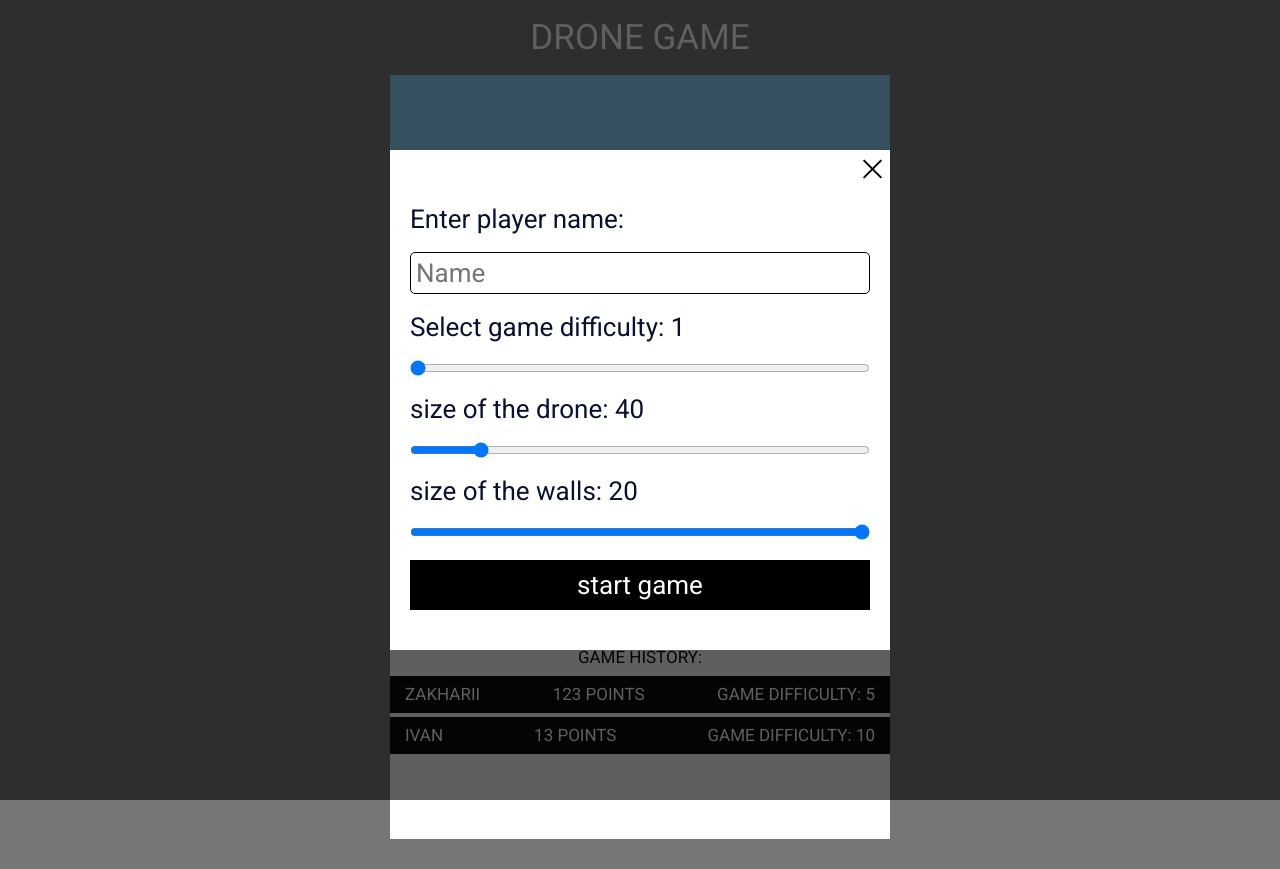
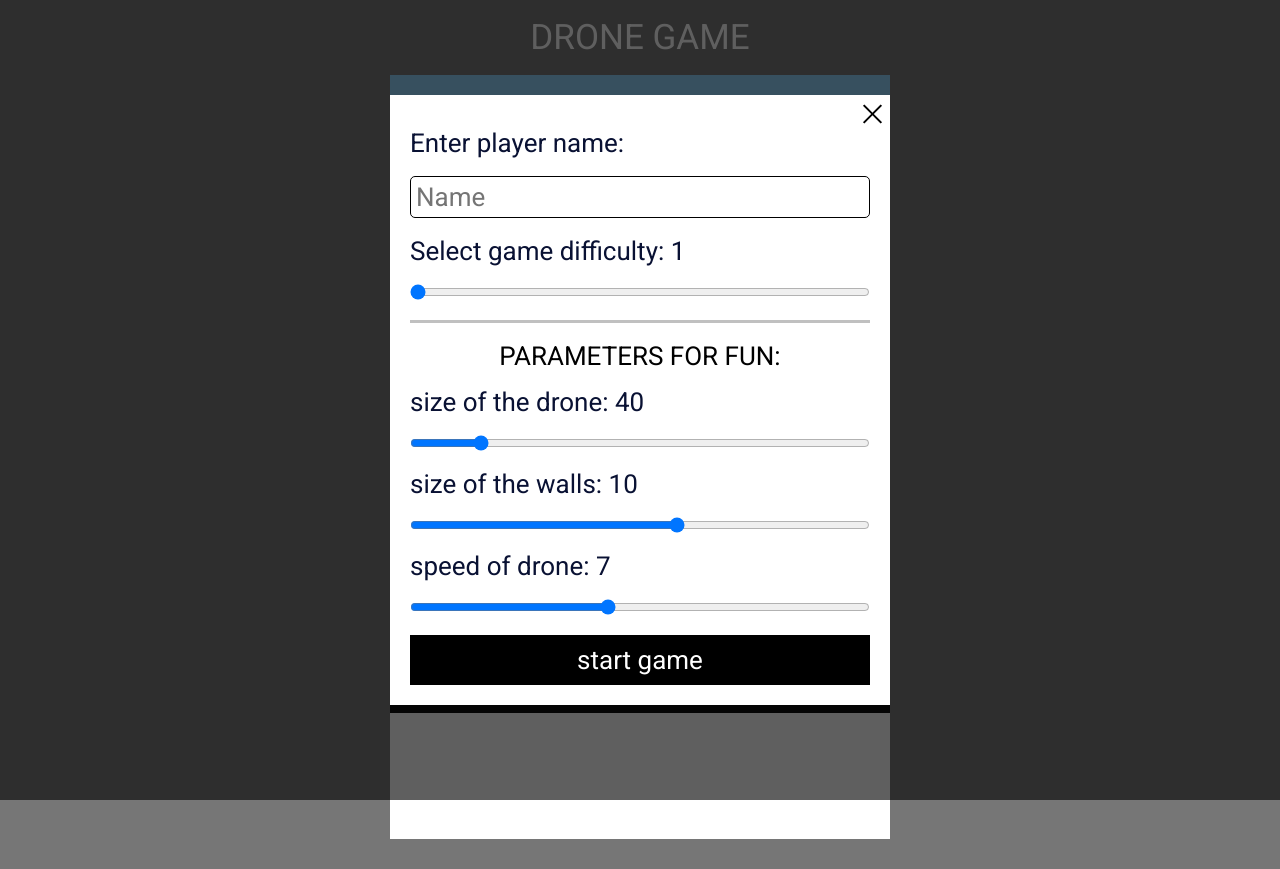
Before and after one commit to chealbee/testt, a React (Vite) app: page / in a window 1280 px wide. Both pictures are taken after a click on the button "START". Built offline with nearby package versions, Linux system fonts and the light colour scheme.

Commit message:
топорна версія 1

```diff
--- a/src/App.tsx
+++ b/src/App.tsx
@@ -12,50 +12,54 @@ import { useDrone } from "./stores/Drone";
 import { useForm } from "./stores/Form";
 import { createWalls } from "./utils/wall/createWall";
 import renderGameStatus from "./components/game/gameStatus/GameStatus";
+import GameForm from "./components/game/form/GameForm";
+import { useGamehistory } from "./stores/GameHistoryStore";
 
 function App() {
   const timerId = useRef<number>();
-  const [wallHight, setWallHight] = useState(20);
+  const addGameHistory = useGamehistory((state) => state.addGameHistory);
   const [gameHight] = useState(500);
   const [gameStatus, setGameStatus] = useState<
     "goin" | "not started" | "loading" | "win" | "loss"
   >("not started");
   const [timer, setTimer] = useState(0);
-  const [speed, setSpeed] = useState(200);
+  const [speed, setSpeed] = useState(100);
   const [score, setScore] = useState(0);
 
   const [isFormValid, setIsFormValid] = useState<boolean>(true);
   const { handleCloseModal, handleOpenModal, isModalOpen } = useModal();
-  const { difficulty, name, setFormData } = useForm();
+  const formData = useForm((state) => state.formData);
   const { wallCoordinats, startGame, resetWallCoords } = useStartGame();
   const {
     dronePosition,
     droneOffsettoTop,
-    droneWidth,
     droneSize,
     moveDrone,
-    setDroneSize,
     setDronePosition,
   } = useDrone();
 
   // отримуєсо дані і статртуємо
   const startGameIfFormValid = async (e: FormEvent<HTMLFormElement>) => {
     e.preventDefault();
-    const isValid = !!name && !!difficulty;
-    setIsFormValid(isValid);
-
-    setGameStatus("loading");
-    setScore(0);
-    setSpeed(200);
-    setTimer(0);
-    handleCloseModal();
-    resetWallCoords();
-    startGame({ difficulty, name });
+    if (!formData.name || !formData.difficulty) {
+      setIsFormValid(false);
+    } else {
+      setIsFormValid(true);
+      setGameStatus("loading");
+      setScore(0);
+      setSpeed(100);
+      setTimer(0);
+      handleCloseModal();
+      resetWallCoords();
+      startGame({ difficulty: formData.difficulty, name: formData.name });
+    }
   };
 
   // стартуємо коли є достатньо стіни і ставим дрон
   useEffect(() => {
-    if (wallCoordinats.left.length == Math.ceil(gameHight / wallHight)) {
+    if (
+      wallCoordinats.left.length == Math.ceil(gameHight / formData.wallHight)
+    ) {
       setGameStatus("goin");
     }
     // ставимо дрон посеред печери якщо початок не по середині екрану
@@ -65,7 +69,7 @@ function App() {
   }, [
     gameHight,
     wallCoordinats.left,
-    wallHight,
+    formData,
     moveDrone,
     wallCoordinats.right,
     setDronePosition,
@@ -73,18 +77,18 @@ function App() {
 
   // перевіряємо чи не врізались в стіну
   const checkCollision = useCallback(() => {
-    if (gameStatus !== "goin") return;
+    if (gameStatus != "goin") return;
     // алгротним переврки простий ми перевіряємо при "кожному" рендері
     // чи координати країв дрона, ніс дрона та боки не дорівньоють або більші\менші координатам  стіни
     // також ми перевірямо чи координати дрона не більші або менші томущо при натискані ми рухаємо
     // томущо умовно задньої частини дрона 190px а стіни 189px і ми рухаємо на 5px в ліво при настику і отримуємо 185
 
     // ніс дрона
-    const topCoordsOfDroneByY = Math.floor(droneSize / wallHight);
+    const topCoordsOfDroneByY = Math.floor(droneSize / formData.wallHight);
 
     // задня бокова частина  (підходить для лівої і права)
     const leftOrRightCoordsOfDroneByY = Math.floor(
-      droneOffsettoTop / wallHight
+      droneOffsettoTop / formData.wallHight
     );
 
     // координати від середини дрона по x (задня(верхня) бокова частина)
@@ -95,8 +99,8 @@ function App() {
 
     // середня частина половини дрона по X (середня частина біку)
     const midleCoordsOfDroneByx = Math.floor(
-      (Math.floor(droneSize / wallHight) +
-        Math.floor(droneOffsettoTop / wallHight)) /
+      (Math.floor(droneSize / formData.wallHight) +
+        Math.floor(droneOffsettoTop / formData.wallHight)) /
         2
     );
 
@@ -137,14 +141,14 @@ function App() {
       "drone right side colibe right wall"
     );
   }, [
-    dronePosition,
+    gameStatus,
+    droneSize,
+    formData.wallHight,
     droneOffsettoTop,
-    droneSize,
-    gameStatus,
-    timer,
     wallCoordinats.left,
     wallCoordinats.right,
-    wallHight,
+    timer,
+    dronePosition,
   ]);
 
   // викликаємо перевірку чи не врізались
@@ -160,10 +164,10 @@ function App() {
 
       switch (event.key) {
         case "ArrowLeft":
-          moveDrone(-7);
+          moveDrone(-formData.droneSpeed);
           break;
         case "ArrowRight":
-          moveDrone(7);
+          moveDrone(formData.droneSpeed);
           break;
         case "ArrowDown":
           setSpeed((prev) => Math.max(20, prev - 10));
@@ -173,42 +177,55 @@ function App() {
           break;
       }
     },
-    [gameStatus, moveDrone, setSpeed]
+    [gameStatus, moveDrone, setSpeed, formData]
   );
 
   // рухаємо дрон
   useEffect(() => {
+    console.log("FFFF");
+
     window.addEventListener("keydown", handleKeyDown);
     return () => {
       window.removeEventListener("keydown", handleKeyDown);
     };
-  }, [gameStatus, handleKeyDown]);
+  }, [handleKeyDown]);
 
   // таймер
   useEffect(() => {
     if (gameStatus !== "goin") return;
 
     timerId.current = setInterval(() => {
-      setScore((prev) => Math.floor(prev + difficulty / (speed / 500)));
+      setScore((prev) =>
+        Math.floor(prev + formData.difficulty / (speed / 500))
+      );
       setTimer((prev) => prev + 1);
     }, speed);
 
     return () => {
       clearInterval(timerId.current);
     };
-  }, [gameStatus, speed, difficulty]);
+  }, [gameStatus, speed, formData]);
 
   // зупиняємо якщо все пролетіли (ми вигралм)
   useEffect(() => {
     if (
-      wallCoordinats.left.length > gameHight / wallHight &&
+      wallCoordinats.left.length > gameHight / formData.wallHight &&
       timer >= wallCoordinats.left.length
     ) {
       setGameStatus("win");
       clearInterval(timerId.current);
+      if (gameStatus !== "win")
+        addGameHistory(formData.name, score, formData.difficulty);
     }
-  }, [wallCoordinats.left, timer, gameHight, wallHight]);
-  // зупиняємо якщо все пролетіли (ми вигралм)
+  }, [
+    wallCoordinats.left,
+    timer,
+    gameHight,
+    formData,
+    addGameHistory,
+    score,
+    gameStatus,
+  ]);
 
   return (
     <>
@@ -219,12 +236,15 @@ function App() {
             {gameStatus === "goin" || gameStatus === "loss" ? (
               <svg width={500} height={500}>
                 <polyline
-                  points={createWalls(wallCoordinats, timer, wallHight)}
+                  points={createWalls(
+                    wallCoordinats,
+                    timer,
+                    formData.wallHight
+                  )}
                   fill="white"
                 />
                 <Drone
                   dronePosition={dronePosition}
-                  droneWidth={droneWidth}
                   droneSize={droneSize}
                   droneOffsettoTop={droneOffsettoTop}
                 />
@@ -232,7 +252,6 @@ function App() {
             ) : null}
             {renderGameStatus(gameStatus, score)}
           </div>
-          {/* переробити умовні відмалювання */}
           {gameStatus === "goin" && (
             <GameDataScreen
               score={score}
@@ -248,55 +267,12 @@ function App() {
         </div>
       </div>
       <Modal isOpen={isModalOpen} onClose={handleCloseModal}>
-        <form
-          className="gameStartingform"
-          onSubmit={(e) => startGameIfFormValid(e)}
-        >
-          {!isFormValid && <p className="errText">form unvalid</p>}
-          <p>Enter player name: {name}</p>
-          <input
-            type="text"
-            className="gameStartingform__input"
-            placeholder="Name"
-            value={name}
-            onChange={(e) => setFormData(e.target.value, difficulty)}
-          />
-          <p>Select game difficulty: {difficulty}</p>
-          <input
-            value={difficulty}
-            onChange={(e) => setFormData(name, +e.target.value)}
-            type="range"
-            max={10}
-            min={1}
-            defaultValue={1}
-            step={1}
-            placeholder="enter name"
-          />
-          <p>size of the drone: {droneSize}</p>
-          <input
-            value={droneSize}
-            onChange={(e) => setDroneSize(+e.target.value)}
-            type="range"
-            max={100}
-            min={30}
-            defaultValue={40}
-            step={10}
-          />
-          <p>size of the walls: {wallHight}</p>
-          <input
-            value={wallHight}
-            onChange={(e) => setWallHight(+e.target.value)}
-            type="range"
-            max={15}
-            min={3}
-            defaultValue={10}
-            step={1}
-          />
-          <button>start game</button>
-        </form>
+        <GameForm isFormValid={isFormValid} onSubmit={startGameIfFormValid} />
       </Modal>
     </>
   );
 }
 
 export default App;
+
+// переробити рух
--- a/src/components/game/drone/Drone.tsx
+++ b/src/components/game/drone/Drone.tsx
@@ -3,7 +3,6 @@ import { SVGProps } from "react";
 interface IDrone extends SVGProps<SVGPolygonElement> {
   dronePosition: number;
   droneSize: number;
-  droneWidth: number;
   droneOffsettoTop: number;
 }
 
--- /dev/null
+++ b/src/components/game/form/GameForm.tsx
@@ -0,0 +1,91 @@
+import { FormEvent } from "react";
+import { useForm } from "../../../stores/Form";
+import { useDrone } from "../../../stores/Drone";
+
+const GameForm = ({
+  onSubmit,
+  isFormValid,
+}: {
+  onSubmit: (e: FormEvent<HTMLFormElement>) => void;
+  isFormValid: boolean;
+}) => {
+  const { formData, setFormData } = useForm();
+  const droneSize = useDrone((state) => state.droneSize);
+  const setDroneSize = useDrone((state) => state.setDroneSize);
+  return (
+    <form className="gameStartingform" onSubmit={(e) => onSubmit(e)}>
+      {!isFormValid && <p className="errText">form unvalid</p>}
+      <p>Enter player name: {formData.name}</p>
+      <input
+        type="text"
+        className="gameStartingform__input"
+        placeholder="Name"
+        value={formData.name}
+        onChange={(e) => setFormData({ ...formData, name: e.target.value })}
+      />
+      <p>Select game difficulty: {formData.difficulty}</p>
+      <input
+        value={formData.difficulty}
+        onChange={(e) =>
+          setFormData({ ...formData, difficulty: +e.target.value })
+        }
+        type="range"
+        max={10}
+        min={1}
+        defaultValue={1}
+        step={1}
+        placeholder="enter name"
+      />
+      <div className="separator"></div>
+      <p className="PopuHeading">parameters for fun:</p>
+      <p>size of the drone: {droneSize}</p>
+      <input
+        value={droneSize}
+        onChange={(e) => setDroneSize(+e.target.value)}
+        type="range"
+        max={100}
+        min={30}
+        defaultValue={40}
+        step={10}
+      />
+      <p>size of the walls: {formData.wallHight}</p>
+      <input
+        value={formData.wallHight}
+        onChange={(e) =>
+          setFormData({ ...formData, wallHight: +e.target.value })
+        }
+        type="range"
+        max={15}
+        min={3}
+        defaultValue={10}
+        step={1}
+      />
+      <p>speed of drone: {formData.droneSpeed}</p>
+      <input
+        value={formData.droneSpeed}
+        onChange={(e) =>
+          setFormData({ ...formData, droneSpeed: +e.target.value })
+        }
+        type="range"
+        max={15}
+        min={1}
+        defaultValue={7}
+        step={1}
+      />
+      {/* <div className="separator"></div>
+      <div className="row">
+        <p>save lost games for history?</p>
+        <input
+          type="checkbox"
+          checked={formData.saveLost}
+          onChange={(e) =>
+            setFormData({ ...formData, saveLost: e.target.checked })
+          }
+        />
+      </div> */}
+      <button>start game</button>
+    </form>
+  );
+};
+
+export default GameForm;
--- a/src/components/ui/modal/style.scss
+++ b/src/components/ui/modal/style.scss
@@ -10,7 +10,7 @@
   justify-content: center;
   align-items: center;
   &__content {
-    height: 500px;
+    min-height: 300px;
     width: 500px;
     background: #ffffff;
     position: relative;
--- a/src/stores/Drone.ts
+++ b/src/stores/Drone.ts
@@ -2,7 +2,7 @@ import { create } from "zustand";
 
 interface IUseDrone {
   droneOffsettoTop: number;
-  droneWidth: number;
+
   droneSize: number;
   dronePosition: number;
   moveDrone: (position: number) => void;
@@ -11,7 +11,6 @@ interface IUseDrone {
 }
 export const useDrone = create<IUseDrone>((set) => ({
   droneOffsettoTop: 20,
-  droneWidth: 20,
   dronePosition: 250,
   droneSize: 40,
 
--- a/src/stores/Form.ts
+++ b/src/stores/Form.ts
@@ -1,15 +1,39 @@
 import { create } from "zustand";
 
 interface IUseForm {
-  name: string;
-  difficulty: number;
+  formData: {
+    name: string;
+    difficulty: number;
+    droneSpeed: number;
+    wallHight: number;
+    saveLost: boolean;
+  };
 
-  setFormData: (name: string, difficulty: number) => void;
+  setFormData: (formData: {
+    name: string;
+    difficulty: number;
+    droneSpeed: number;
+    wallHight: number;
+    saveLost: boolean;
+  }) => void;
 }
+
 export const useForm = create<IUseForm>((set) => ({
-  name: "",
-  difficulty: 1,
-  setFormData: (name, difficulty) => {
-    set({ name, difficulty });
+  formData: {
+    name: "",
+    difficulty: 1,
+    droneSize: 40,
+    droneSpeed: 7,
+    wallHight: 10,
+    saveLost: false,
+  },
+  setFormData: (formData: {
+    name: string;
+    difficulty: number;
+    droneSpeed: number;
+    wallHight: number;
+    saveLost: boolean;
+  }) => {
+    set({ formData: { ...formData } });
   },
 }));
--- a/src/stores/GameHistoryStore.ts
+++ b/src/stores/GameHistoryStore.ts
@@ -1,4 +1,5 @@
 import { create } from "zustand";
+import { persist } from "zustand/middleware";
 
 interface state {
   historyList: {
@@ -11,13 +12,17 @@ interface actions {
   addGameHistory: (name: string, score: number, difficulty: number) => void;
 }
 
-export const useGamehistory = create<state & actions>((set) => ({
-  historyList: [
-    { name: "zakharii", score: 123, difficulty: 5 },
-    { name: "ivan", score: 13, difficulty: 10 },
-  ],
-  addGameHistory: (name, score, difficulty) =>
-    set((state) => ({
-      historyList: [...state.historyList, { name, score, difficulty }],
-    })),
-}));
+export const useGamehistory = create(
+  persist<state & actions>(
+    (set) => ({
+      historyList: [],
+      addGameHistory: (name, score, difficulty) =>
+        set((state) => ({
+          historyList: [...state.historyList, { name, score, difficulty }],
+        })),
+    }),
+    {
+      name: "hostory-of-games",
+    }
+  )
+);
--- a/src/styles/styles.scss
+++ b/src/styles/styles.scss
@@ -82,3 +82,18 @@
   text-transform: uppercase;
   text-align: center;
 }
+
+.row {
+  display: flex;
+  gap: 10px;
+}
+.separator {
+  height: 3px;
+  background: #c0c0c0;
+  width: 100%;
+}
+.PopuHeading {
+  text-align: center;
+  color: #000000;
+  text-transform: uppercase;
+}
```
